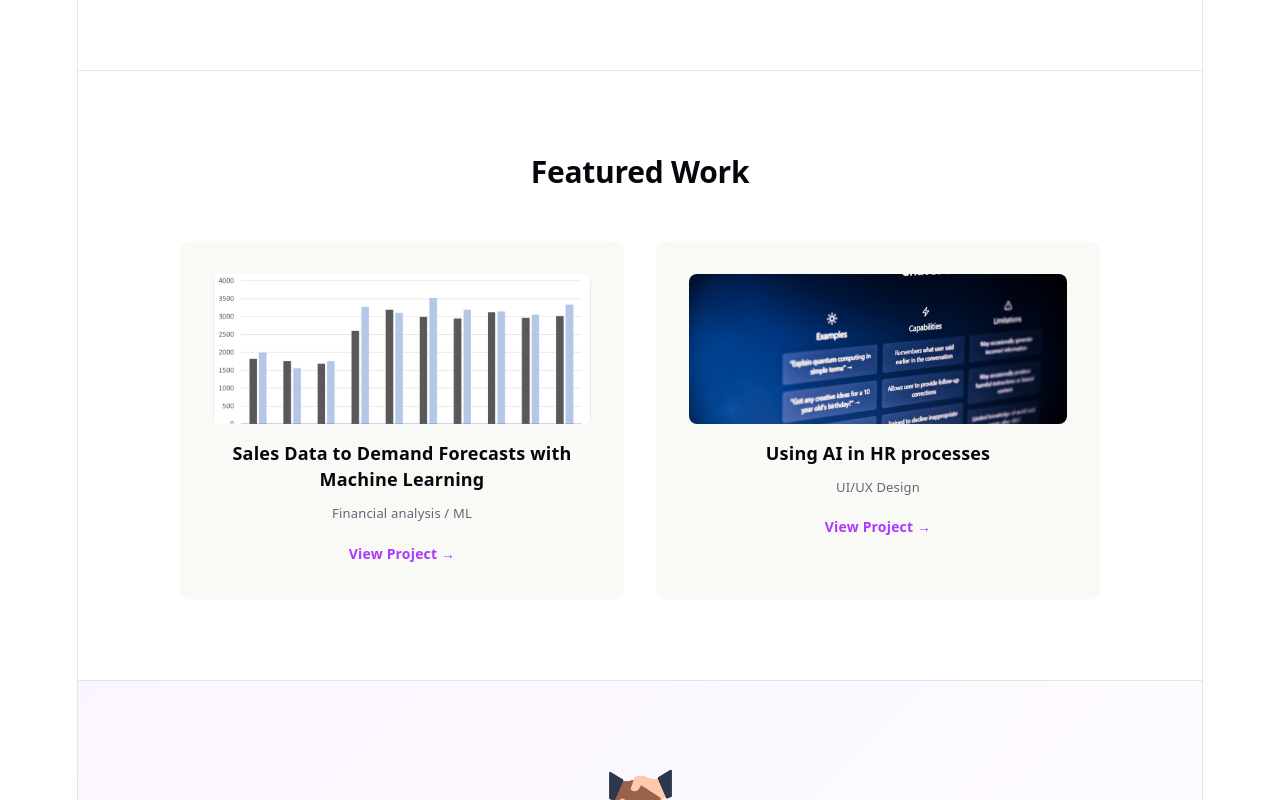
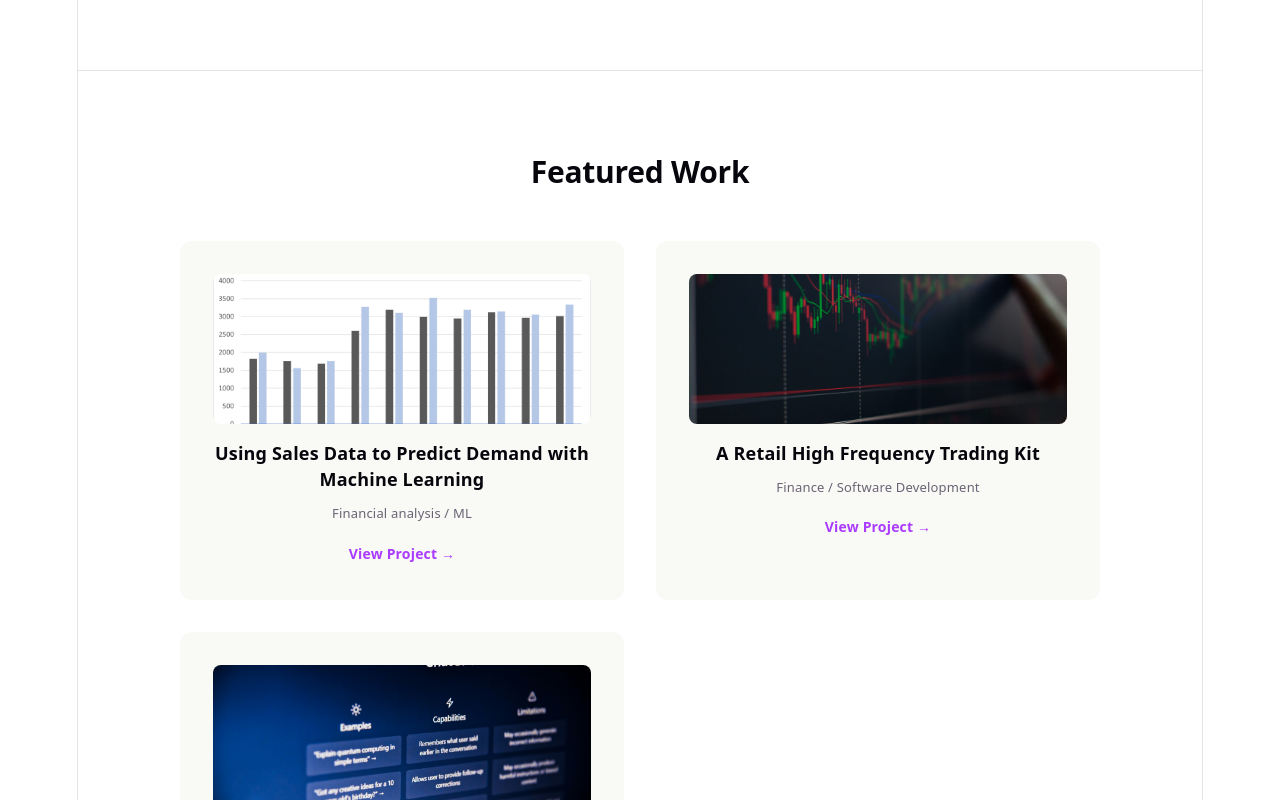
Before and after one commit to that-kimani/portfolio-website, a React (Vite) app: page / in a window 1280 px wide. Shown: the part 1412-2212 px from the top of the page. Built offline with nearby package versions, Linux system fonts and the light colour scheme.

Commit message:
Refactor code structure for improved readability and maintainability

```diff
--- a/src/components/Portfolio/Portfolio.jsx
+++ b/src/components/Portfolio/Portfolio.jsx
@@ -1,30 +1,31 @@
 import './Portfolio.css'
 import transactions_to_forecasts from '../../assets/project_covers/transactions_to_forecasts.png'
 import ai_agents_and_hr from '../../assets/project_covers/ai_agents_and_hr.jpg'
+import candle_chart from '../../assets/project_covers/candle_chart.jpg'
 
 export default function Portfolio() {
   const portfolioItems = [
     {
       id: 1,
-      title: 'Sales Data to Demand Forecasts with Machine Learning',
+      title: 'Using Sales Data to Predict Demand with Machine Learning',
       category: 'Financial analysis / ML',
       image: transactions_to_forecasts,
       url: 'https://medium.com/@that.kimani/transactions-to-forecasts-sales-analysis-and-forecasting-using-ml-6b3e4f797693'
     },
     {
       id: 2,
+      title: 'A Retail High Frequency Trading Kit',
+      category: 'Finance / Software Development',
+      image: candle_chart,
+      url: 'https://github.com/that-kimani/retail-hft-kit'
+    },
+    {
+      id: 3,
       title: 'Using AI in HR processes',
       category: 'UI/UX Design',
       image: ai_agents_and_hr,
       url: 'https://github.com/that-kimani/pegasus-recruitment-website'
     },
-    // {
-    //   id: 3,
-    //   title: 'Brand Identity',
-    //   category: 'Branding',
-    //   image: '🎨',
-    //   url: 'https://medium.com/@yourprofile/branding'
-    // },
     // {
     //   id: 4,
     //   title: 'Dashboard Analytics',
```
Also changed, not shown: src/assets/project_covers/candle_chart.jpg (added).
